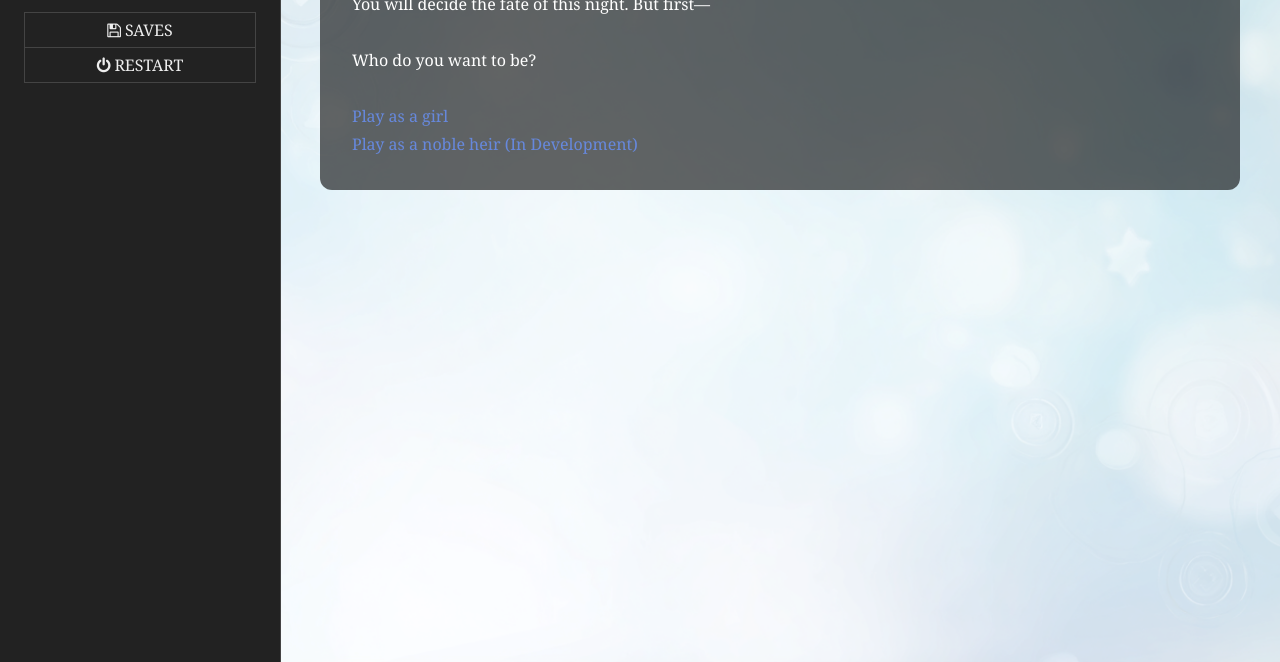
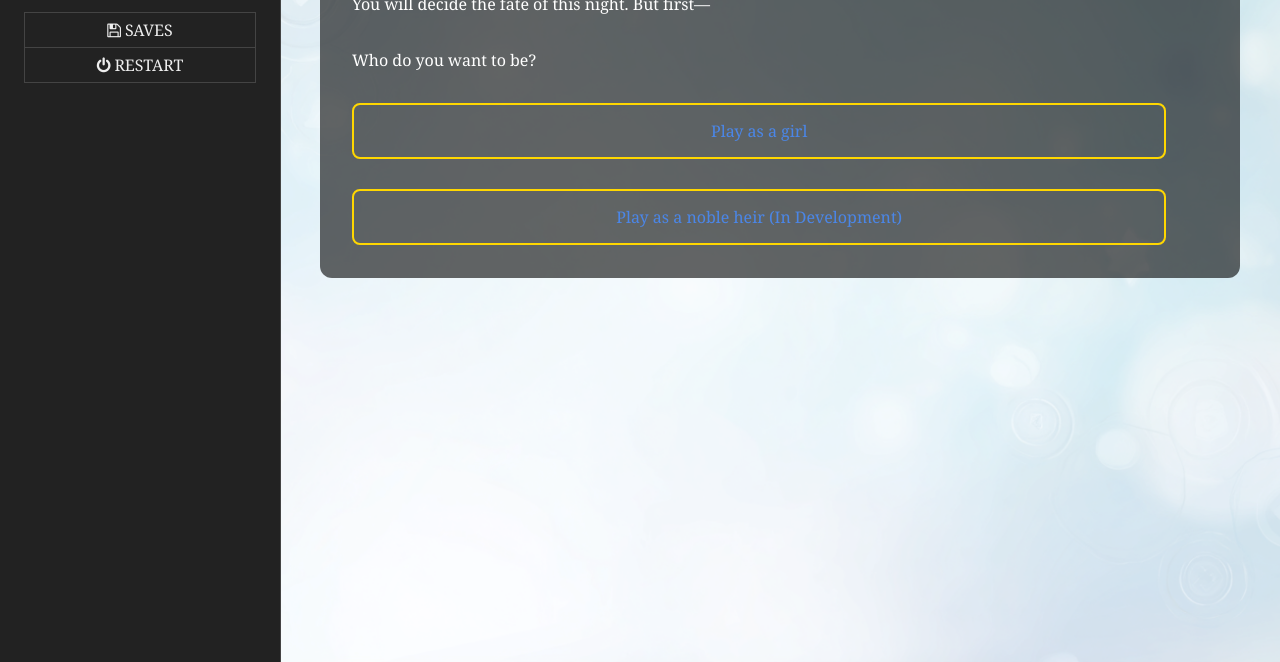
Before and after one commit to 666feiyu666/dn-cinderella, a plain HTML site: page index.html in a window 1280 px wide. Shown: the part 138-800 px from the top of the page. Drawn offline with Linux system fonts and the light colour scheme.

Commit message:
add option button style

```diff
--- a/css/style.css
+++ b/css/style.css
@@ -20,3 +20,25 @@ body {
   font-weight: bold;
   color: #ffd700;
 }
+
+/* option button style */
+.passage a[data-passage] {
+  display: block;
+  margin: 1px 0; /* 减少间距 */
+  padding: 12px 20px;
+  background-color: transparent; /* 移除专有背景色 */
+  border: 2px solid #ffd700; /* 金色边框 */
+  border-radius: 8px;
+  color: #4a86e8; /* 蓝色字体 */
+  text-decoration: none;
+  transition: all 0.3s ease;
+  max-width: 90%;
+  text-align: center; /* 居中文本 */
+}
+
+.passage a[data-passage]:hover {
+  background-color: rgba(0, 0, 0, 0.3); /* 悬停时背景稍微变暗 */
+  color: #66b5ff; /* 悬停时字体变为更亮的蓝色 */
+  transform: translateY(-2px);
+  box-shadow: 0 4px 8px rgba(0, 0, 0, 0.3);
+}
```
Also changed, not shown: 1 other file.
